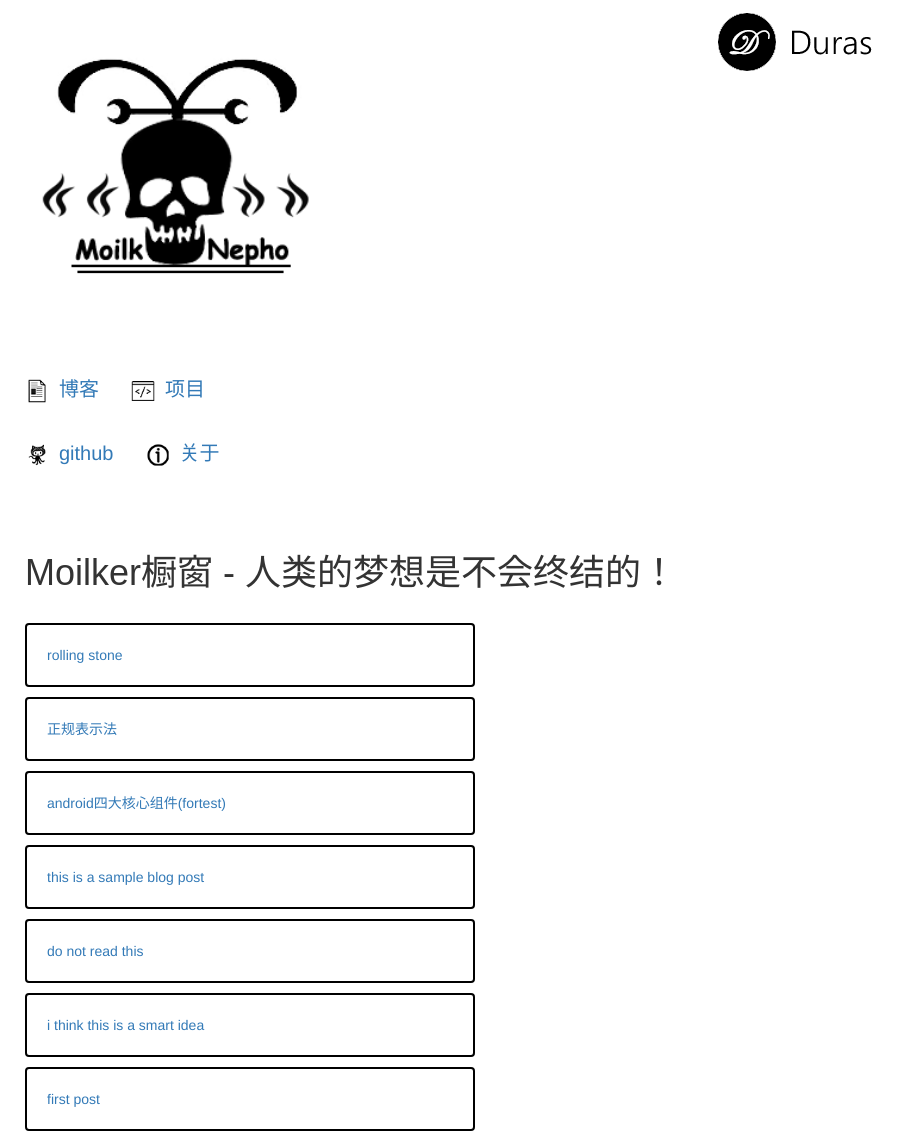
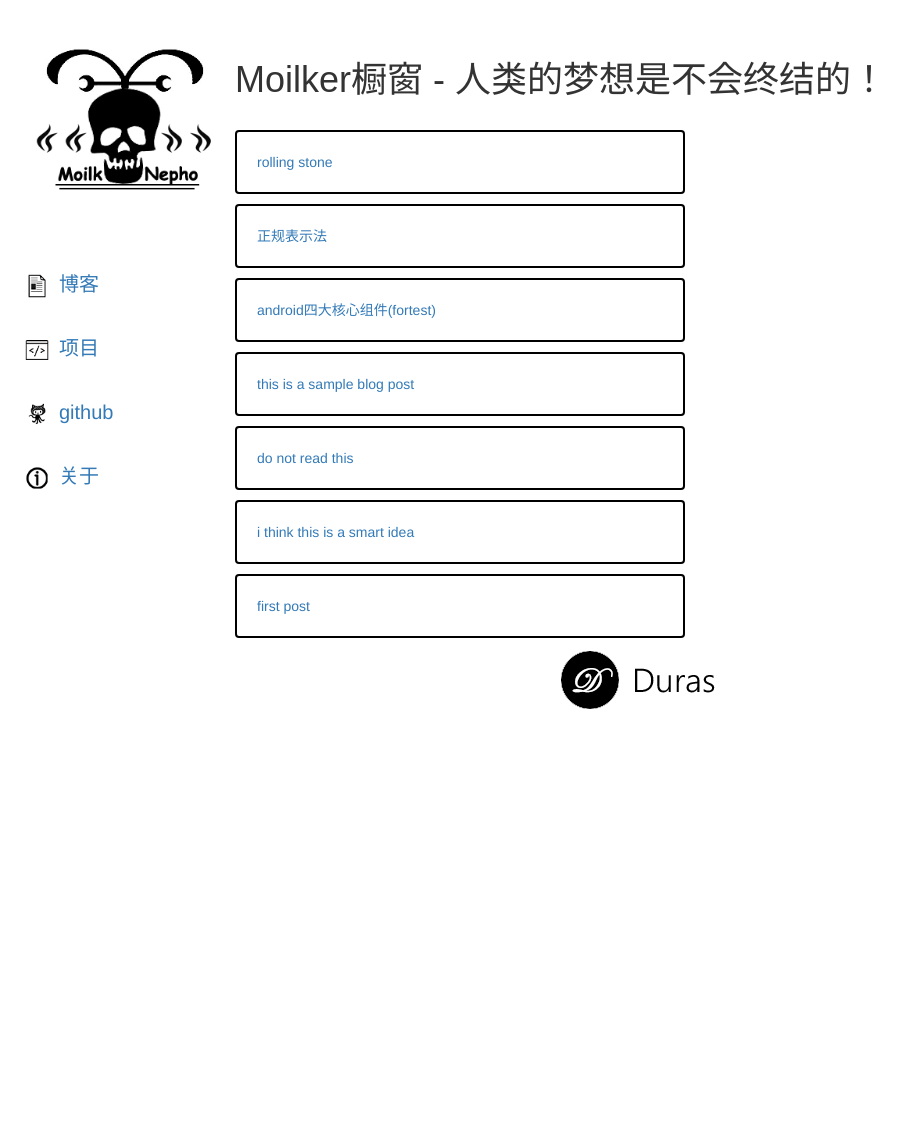
Before and after one commit to MoilkNepho/MoilkNepho.github.io, a Jekyll site: the page built from index.html, in a window 1280 px wide. Shown: the whole page, without its empty margins (0-910 px from the left). Built offline with Jekyll 4.4.1, drawn with Linux system fonts in a browser that asks for light colours; Markdown is read by kramdown in place of the engine named in the settings; comment, search, counter and statistics services are not loaded; after the commit the page ends 900 px from its top, so only the background shows below that.

Commit message:
优化架构

```diff
--- a/_layouts/default.html
+++ b/_layouts/default.html
@@ -2,10 +2,10 @@
 <html lang="en">
 {% include head.html %}
 <body>
-<div class="col-md-3 col-sidebar sidebar">
+<div class="col-md-2 col-sidebar sidebar">
     {% include sidebar.html %}
   </div>
-  <div class="col-md-12 col-content wrapper">
+  <div class="col-md-9 col-content wrapper">
     {{ content }}
   </div>
 
```
